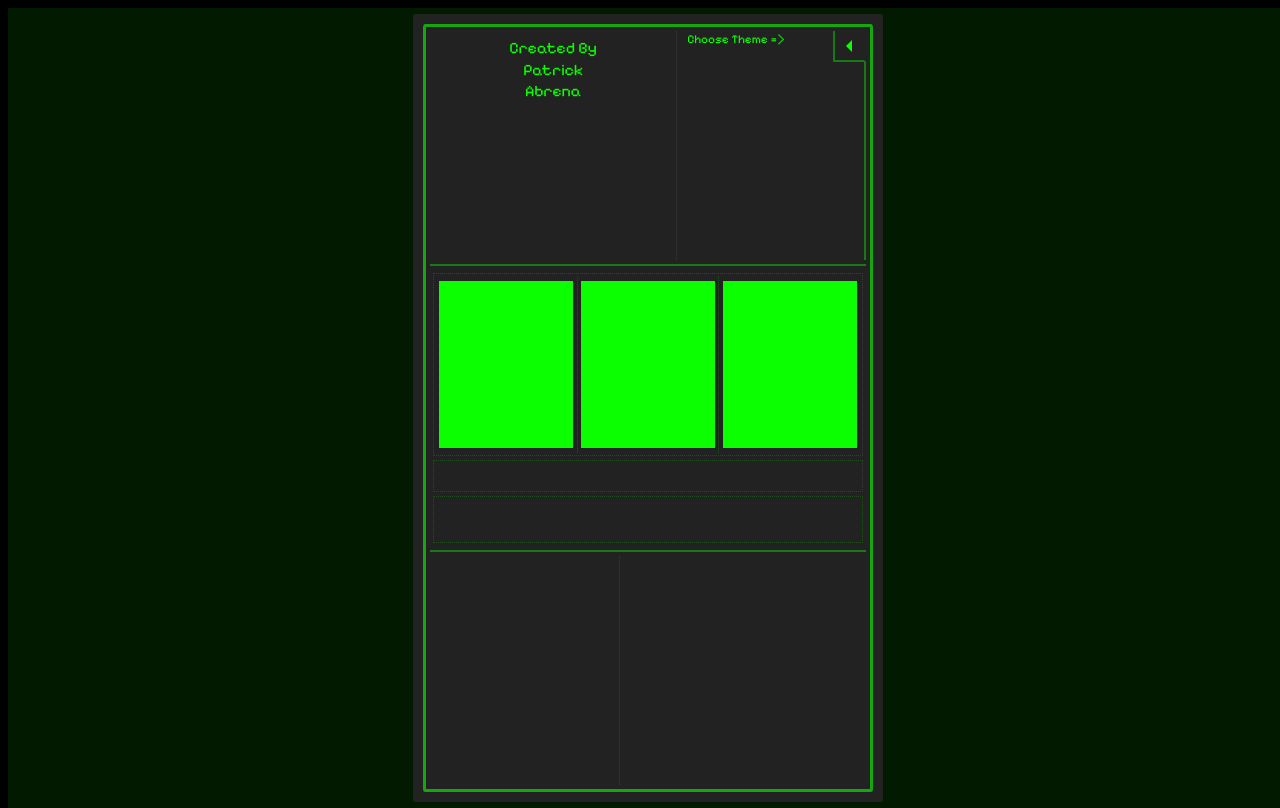
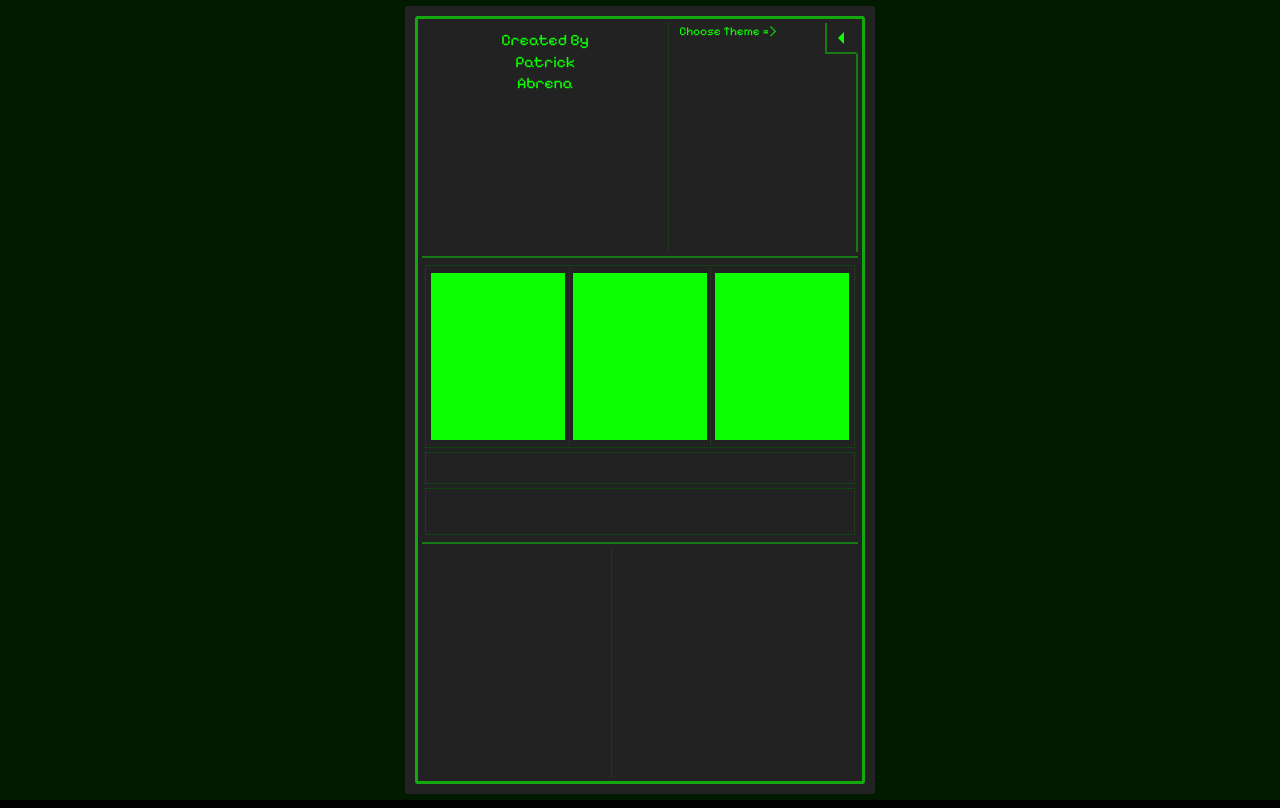
Before and after one commit to patrickabrena/rock-paper-scissors, a plain HTML site: page index.html in a window 1280 px wide. Drawn offline with Linux system fonts and the light colour scheme.

Commit message:
fixed html,body styling by removing unwanted slot-bo string in there for somereason

```diff
--- a/style.css
+++ b/style.css
@@ -1,5 +1,5 @@
 html,
-slot-bo body {
+body {
   margin: 0;
   height: 100vh;
   width: 100vw;
```
